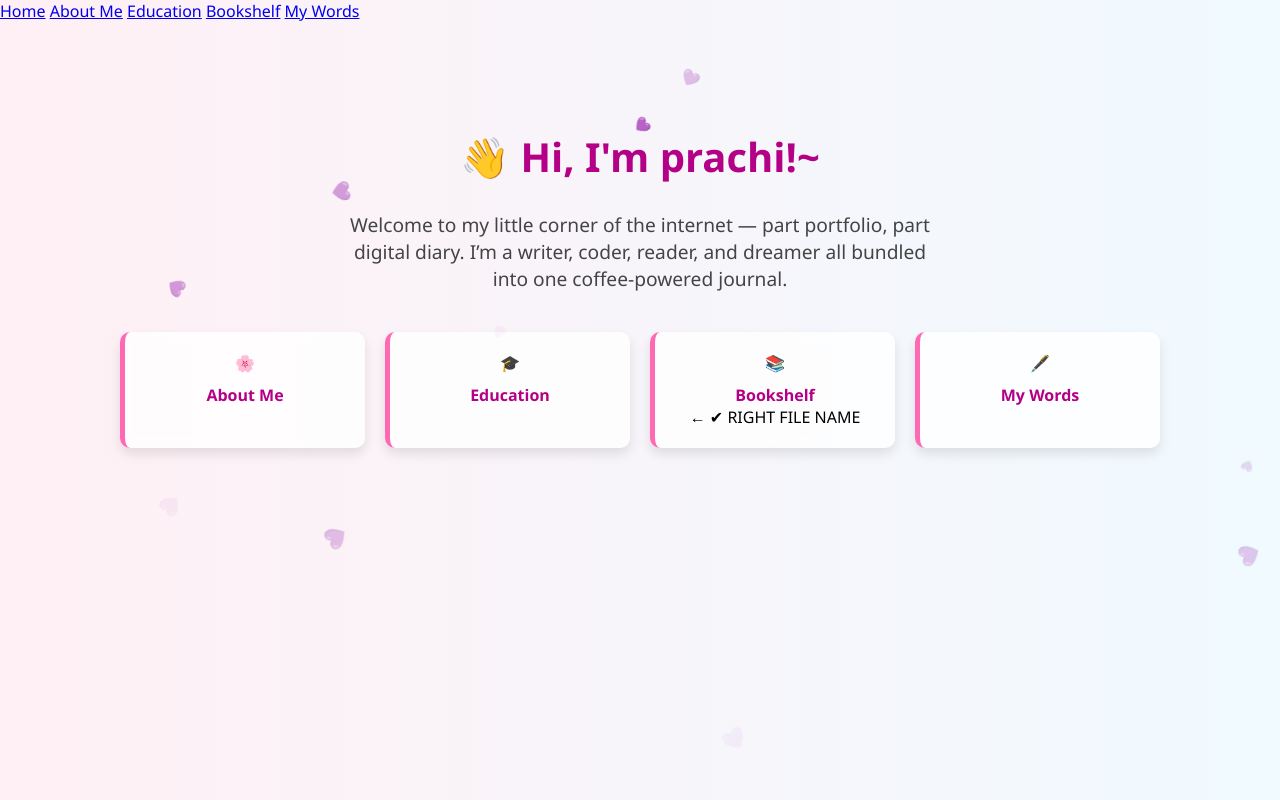
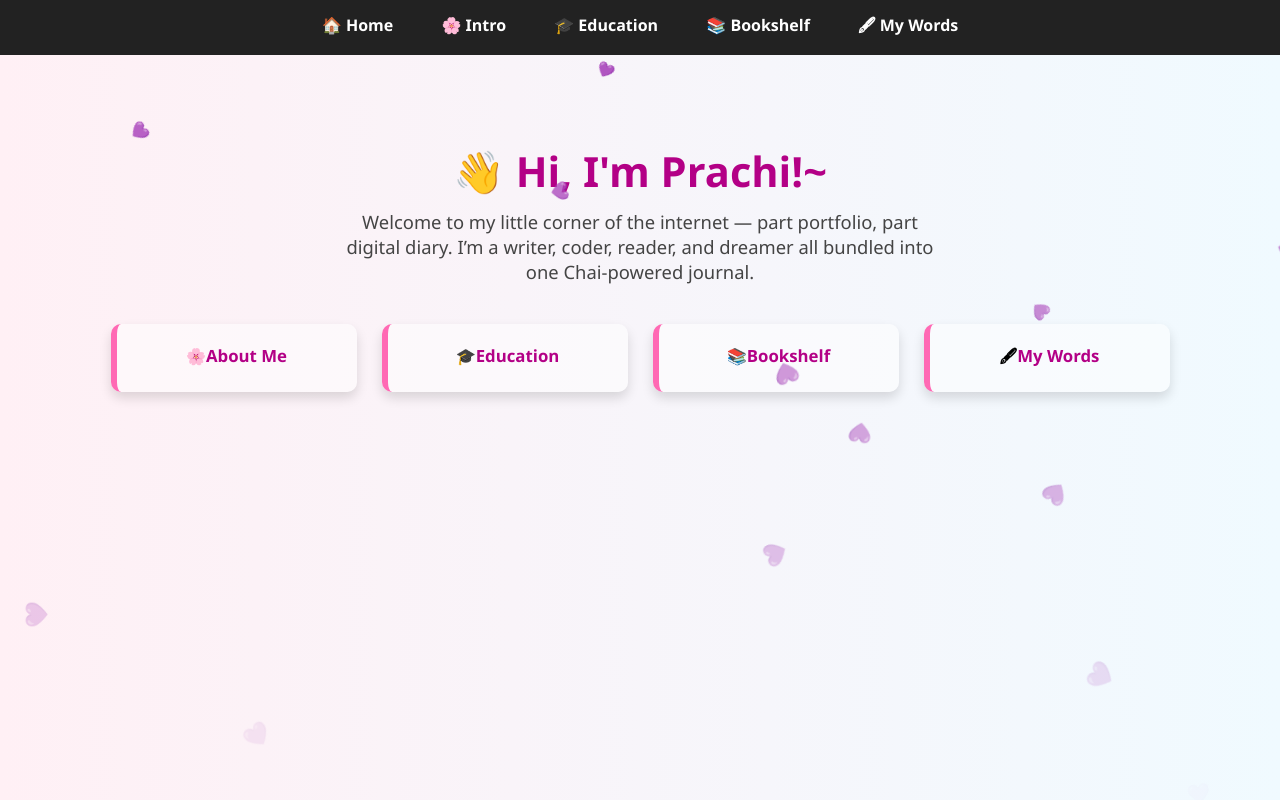
Before and after one commit to Prachi-Dighade/portfolio-website, a plain HTML site: page index.html in a window 1280 px wide. Drawn offline with Linux system fonts and the light colour scheme.

Commit message:
Update index.html

```diff
--- a/index.html
+++ b/index.html
@@ -1,171 +1,92 @@
-<!-- Deployment Test -->
-
 <!DOCTYPE html>
 <html lang="en">
 <head>
-  <meta charset="UTF-8" />
-  <title>✨Myself– Writer × Coder</title>
+  <meta charset="UTF-8">
+  <title>✨ Prachi — Writer × Coder</title>
+
   <style>
-    .wisteria-petal {
-  position: fixed;
-  top: 0;
-  z-index: 999;
-  pointer-events: none;
-  animation: fall linear forwards;
+    body{
+      margin:0;
+      font-family:'Segoe UI',sans-serif;
+      background:linear-gradient(to right,#fff0f5,#f0faff);
+      overflow-x:hidden;
     }
 
-@keyframes fall {
-  to {
-    transform: translateY(100vh) rotate(360deg);
-    opacity: 0;
+    nav{
+      background:#222;
+      padding:14px 0;
+      text-align:center;
     }
+    nav a{
+      color:white;
+      text-decoration:none;
+      margin:0 22px;
+      font-weight:600;
+      transition:.3s;
     }
+    nav a:hover{color:#ff69b4;}
 
+    .hero{text-align:center;padding:60px 15px;}
+    h1{color:#b30086;font-size:2.6rem;margin-bottom:10px;}
+    p{font-size:1.15rem;color:#444;width:70%;max-width:600px;margin:auto;}
 
-    body {
-      font-family: 'Segoe UI', sans-serif;
-      background: linear-gradient(to right, #fff0f5, #f0faff);
-      margin: 0;
-      padding: 0;
+    .section-links{
+      display:flex;flex-wrap:wrap;justify-content:center;
+      gap:25px;margin-top:40px;
     }
+    .card{
+      width:200px;background:#fff8;
+      padding:20px;border-radius:10px;border-left:6px solid #ff69b4;
+      box-shadow:0 6px 12px #0002;
+      text-align:center;font-weight:600;
+      transition:.3s;
+    }
+    .card:hover{transform:translateY(-6px);}
+    .card a{text-decoration:none;color:#b30086;font-size:1.05rem;}
 
-    .navbar {
-      background-color: #222;
-      padding: 10px 0;
-      display: flex;
-      justify-content: center;
+    /* floating hearts */
+    .wisteria{
+      position:fixed;top:0;pointer-events:none;
+      animation:fall 4s linear forwards;
+      font-size:14px;
     }
-
-    .navbar ul {
-      list-style: none;
-      display: flex;
-      gap: 30px;
-      padding: 0;
-      margin: 0;
-    }
-
-    .navbar a {
-      color: #fff;
-      text-decoration: none;
-      font-weight: bold;
-      font-size: 1rem;
-      transition: all 0.3s ease;
-    }
-
-    .navbar a:hover {
-      color: #ff69b4;
-    }
-
-    .hero {
-      text-align: center;
-      padding: 80px 20px;
-    }
-
-    .hero h1 {
-      font-size: 2.5rem;
-      color: #b30086;
-    }
-
-    .hero p {
-      font-size: 1.2rem;
-      color: #444;
-      max-width: 600px;
-      margin: auto;
-    }
-
-    .section-links {
-      display: flex;
-      justify-content: center;
-      flex-wrap: wrap;
-      gap: 20px;
-      margin-top: 40px;
-    }
-
-    .link-card {
-      background: #ffffffcc;
-      backdrop-filter: blur(6px);
-      border-radius: 10px;
-      border-left: 5px solid #ff69b4;
-      padding: 20px;
-      width: 200px;
-      text-align: center;
-      box-shadow: 0 6px 12px rgba(0, 0, 0, 0.1);
-      transition: transform 0.3s ease;
-    }
-
-    .link-card:hover {
-      transform: translateY(-5px);
-    }
-
-    .link-card a {
-      text-decoration: none;
-      color: #b30086;
-      font-weight: bold;
-      display: block;
-      margin-top: 10px;
-    }
+    @keyframes fall{to{transform:translateY(100vh) rotate(360deg);opacity:0;}}
   </style>
 </head>
+
 <body>
 
-  <!-- Navigation Bar -->
+<!-- NAVIGATION FIXED -->
 <nav>
-  <a href="index.html">Home</a>
-  <a href="intro.html">About Me</a>
-  <a href="education.html">Education</a>
-  <a href="my-reading-room.html">Bookshelf</a>
-  <a href="quotes.html">My Words</a>
+  <a href="index.html">🏠 Home</a>
+  <a href="intro.html">🌸 Intro</a>
+  <a href="education.html">🎓 Education</a>
+  <a href="my-reading-room.html">📚 Bookshelf</a>
+  <a href="quotes.html">🖋 My Words</a>
 </nav>
 
-
-
-  <!-- Main Content -->
 <div class="hero">
-    <h1>👋 Hi, I'm prachi!~</h1>
-    <p>
-      Welcome to my little corner of the internet — part portfolio, part digital diary.
-      I’m a writer, coder, reader, and dreamer all bundled into one coffee-powered journal.
-    </p>
+  <h1>👋 Hi, I'm Prachi!~</h1>
+  <p>Welcome to my little corner of the internet — part portfolio, part digital diary. I’m a writer, coder, reader, and dreamer all bundled into one Chai-powered journal.</p>
 
   <div class="section-links">
-      <div class="link-card">
-        <span>🌸</span>
-        <a href="intro.html">About Me</a>
+      <div class="card"><span>🌸</span><a href="intro.html">About Me</a></div>
+      <div class="card"><span>🎓</span><a href="education.html">Education</a></div>
+      <div class="card"><span>📚</span><a href="my-reading-room.html">Bookshelf</a></div>
+      <div class="card"><span>🖋</span><a href="quotes.html">My Words</a></div>
   </div>
-      <div class="link-card">
-        <span>🎓</span>
-        <a href="educational.html">Education</a>
 </div>
 
-     <div class="link-card">
-  <span>📚</span>
-  <a href="my-reading-room.html">Bookshelf</a>  ← ✔ RIGHT FILE NAME
-</div>
-
-
-      <div class="link-card">
-        <span>🖋️</span>
-        <a href="quotes.html">My Words</a>
-      </div>
-    </div>
-  </div>
 <script>
-    const createPetal = () => {
-      const petal = document.createElement("div");
-      petal.classList.add("wisteria-petal");
-      petal.style.left = Math.random() * 100 + "vw";
-      petal.style.animationDuration = 2 + Math.random() * 3 + "s"; // speed variation
-      petal.style.opacity = Math.random();
-      petal.style.fontSize = Math.random() * 10 + 10 + "px"; // size variation
-      petal.innerText = "💜";
-      document.body.appendChild(petal);
-
-      setTimeout(() => {
-        petal.remove();
-      }, 5000);
-    };
-
-    setInterval(createPetal, 300); // frequency
+setInterval(()=>{
+  let h=document.createElement("div");
+  h.className="wisteria";
+  h.style.left=Math.random()*100+"vw";
+  h.style.fontSize=(12+Math.random()*12)+"px";
+  h.innerText="💜";
+  document.body.appendChild(h);
+  setTimeout(()=>h.remove(),4000);
+},300);
 </script>
 
 </body>
```
Lines whose indentation alone changed are shown as unchanged.
